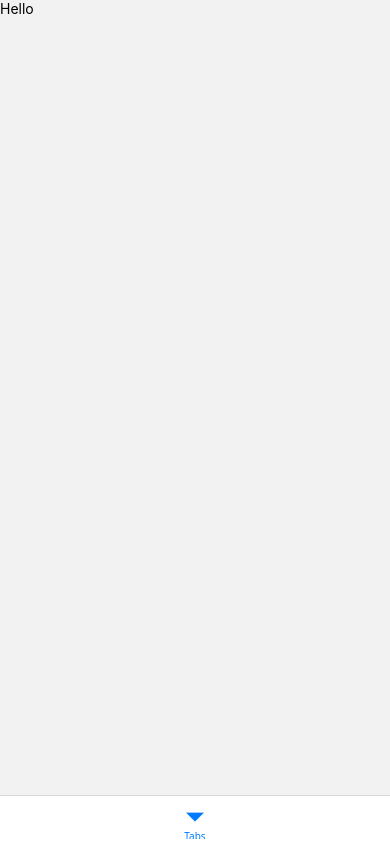
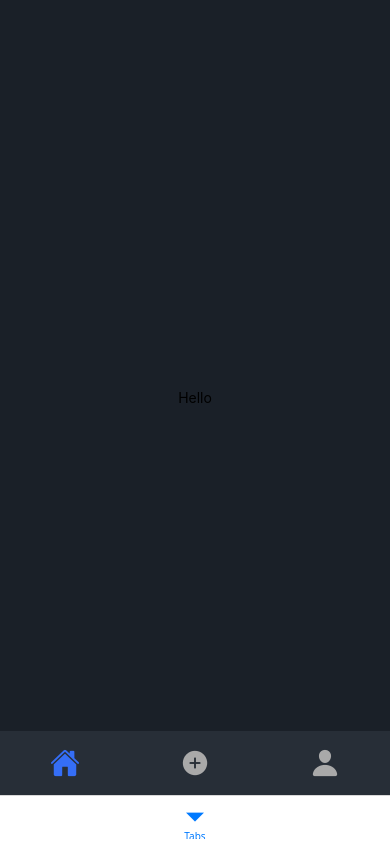
Before and after one commit to marineMasson/ProjetMobile, a React Native app in the folder projetMobile/: screen /Menu in a window 390 px wide. Built offline with nearby package versions, Linux system fonts and the light colour scheme.

Commit message:
Menu du bas

```diff
--- a/projetMobile/components/CustomButton.jsx
+++ b/projetMobile/components/CustomButton.jsx
@@ -1,7 +1,6 @@
 import React from 'react';
 import { TouchableOpacity, Text} from 'react-native';
 import {useState} from 'react';
-//import styles from '../styles/globalStyles';
 import globalStyles, { darkColors, lightColors } from "../styles/globalStyles";
 
 export default function CustomButton({title, onPress}){
--- a/projetMobile/components/MenuBas.js
+++ b/projetMobile/components/MenuBas.js
@@ -1 +1,51 @@
-//ButtonGroup
+import React, { useState } from 'react';
+import { View, TouchableOpacity, StyleSheet } from 'react-native';
+import { useNavigation } from '@react-navigation/native';
+import Icon from 'react-native-vector-icons/Ionicons';
+
+const MenuBas = () => {
+    const navigation = useNavigation();
+    const [activeTab, setActiveTab] = useState('Menu');
+
+    const handlePress = (tabName) => {
+        setActiveTab(tabName); // Met à jour l'onglet actif
+        navigation.navigate(tabName); // Navigation vers l'écran correspondant
+    };
+
+    return (
+        <View style={styles.container}>
+            <TouchableOpacity onPress={() => handlePress('Menu')}>
+                <Icon name="home"
+                size={30}
+                color={activeTab === 'Menu' ? '#356EF6' : '#a9a9a9'} />
+            </TouchableOpacity>
+            <TouchableOpacity onPress={() => handlePress('AjoutPublication')}>
+                <Icon name="add-circle"
+                size={30}
+                color={activeTab === 'AjoutPublication' ? '#356EF6' : '#a9a9a9'} />
+            </TouchableOpacity>
+            <TouchableOpacity onPress={() => handlePress('Utilisateur')}>
+                <Icon name="person"
+                size={30}
+                color={activeTab === 'Utilisateur' ? '#356EF6' : '#a9a9a9'} />
+            </TouchableOpacity>
+        </View>
+    );
+};
+
+const styles = StyleSheet.create({
+    container: {
+        flexDirection: 'row',
+        justifyContent: 'space-around',
+        alignItems: 'center',
+        backgroundColor: '#272E37',
+        paddingVertical: 15,
+        borderTopWidth: 1,
+        borderTopColor: '#272E37',
+        position: 'absolute',
+        bottom: 0,
+        width: '100%',
+    },
+});
+
+export default MenuBas;
--- a/projetMobile/components/TabNavigator.js
+++ b/projetMobile/components/TabNavigator.js
@@ -2,6 +2,7 @@ import Connexion from '../screens/Connexion';
 import Inscription from '../screens/Inscription';
 import Utilisateur from '../screens/Utilisateur';
 import Menu from '../screens/Menu';
+import AjoutPublication from '../screens/AjoutPublication';
 
 import {createNativeStackNavigator} from '@react-navigation/native-stack';
 const Stack = createNativeStackNavigator();
@@ -35,6 +36,11 @@ export default function TabNavigator(){
                 component={Menu}
                 options={{unmountOnBlur: true}}
             />
+            <Stack.Screen
+                name="AjoutPublication"
+                component={AjoutPublication}
+                options={{unmountOnBlur: true}}
+            />
 
         </Stack.Navigator>
     )
--- a/projetMobile/screens/AjoutPublication.js
+++ b/projetMobile/screens/AjoutPublication.js
@@ -3,6 +3,8 @@ import {useState} from 'react';
 import {StyleSheet, Text, TextInput,View, Button, TouchableOpacity} from 'react-native';
 import globalStyles, { darkColors, lightColors } from "../styles/globalStyles";
 import { Dimensions } from "react-native";
+import MenuBas from "../components/MenuBas";
+import CustomButton from "../components/CustomButton";
 
 const {width, height} = Dimensions.get('window');
 
@@ -62,6 +64,8 @@ export default function Connexion(){
                 <text style={styles.informationText}>La publication a été envoyée</text>
             )}
 
+            <MenuBas/>
+
         </View>
     );
 }
--- a/projetMobile/screens/Connexion.js
+++ b/projetMobile/screens/Connexion.js
@@ -4,9 +4,6 @@ import {StyleSheet, Text, TextInput,View, Button, TouchableOpacity} from 'react-
 import globalStyles, { darkColors, lightColors } from "../styles/globalStyles";
 import { Dimensions } from "react-native";
 import CustomButton from "../components/CustomButton";
-
-
-import Inscription from "./Inscription";
 
 const {width, height} = Dimensions.get('window');
 
--- a/projetMobile/screens/Menu.js
+++ b/projetMobile/screens/Menu.js
@@ -2,12 +2,16 @@ import React, { useState } from 'react';
 import { View, Text, FlatList } from 'react-native';
 import { SearchBar } from '../components/SearchBar'
 import globalStyles, { darkColors, lightColors } from "../styles/globalStyles";
+import MenuBas from '../components/MenuBas';
 
 
 export default function Menu () {
     const[isDarkTheme, setIsDarkTheme] = useState(true);
     const styles = isDarkTheme ? darkColors : lightColors;
-    return(
-        <Text>Hello</Text>
-    )
+    return (
+        <View style={[styles.container]}>
+            <Text>Hello</Text>
+            <MenuBas />
+        </View>
+    );
 }
```
